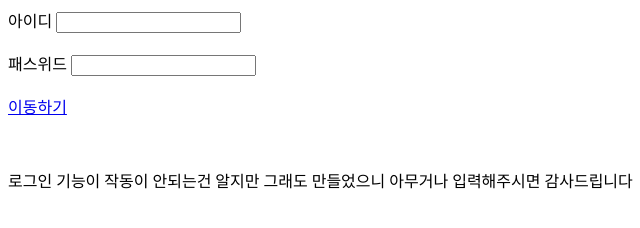
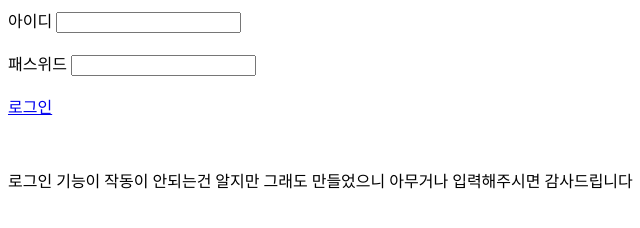
Before and after one commit to charies527/my-first-web-site, a plain HTML site: page 0327w/login.html in a window 1280 px wide. Shown: the full height of the page, 0-640 px from the left. Drawn offline with Linux system fonts and the light colour scheme.

Commit message:
Update login.html

```diff
--- a/0327w/login.html
+++ b/0327w/login.html
@@ -18,7 +18,7 @@
         <input type="password">
         <br>
         <br>
-        <a href="index.html">이동하기</a>
+        <a href="index.html">로그인</a>
     </form>
 
     <br>
```
